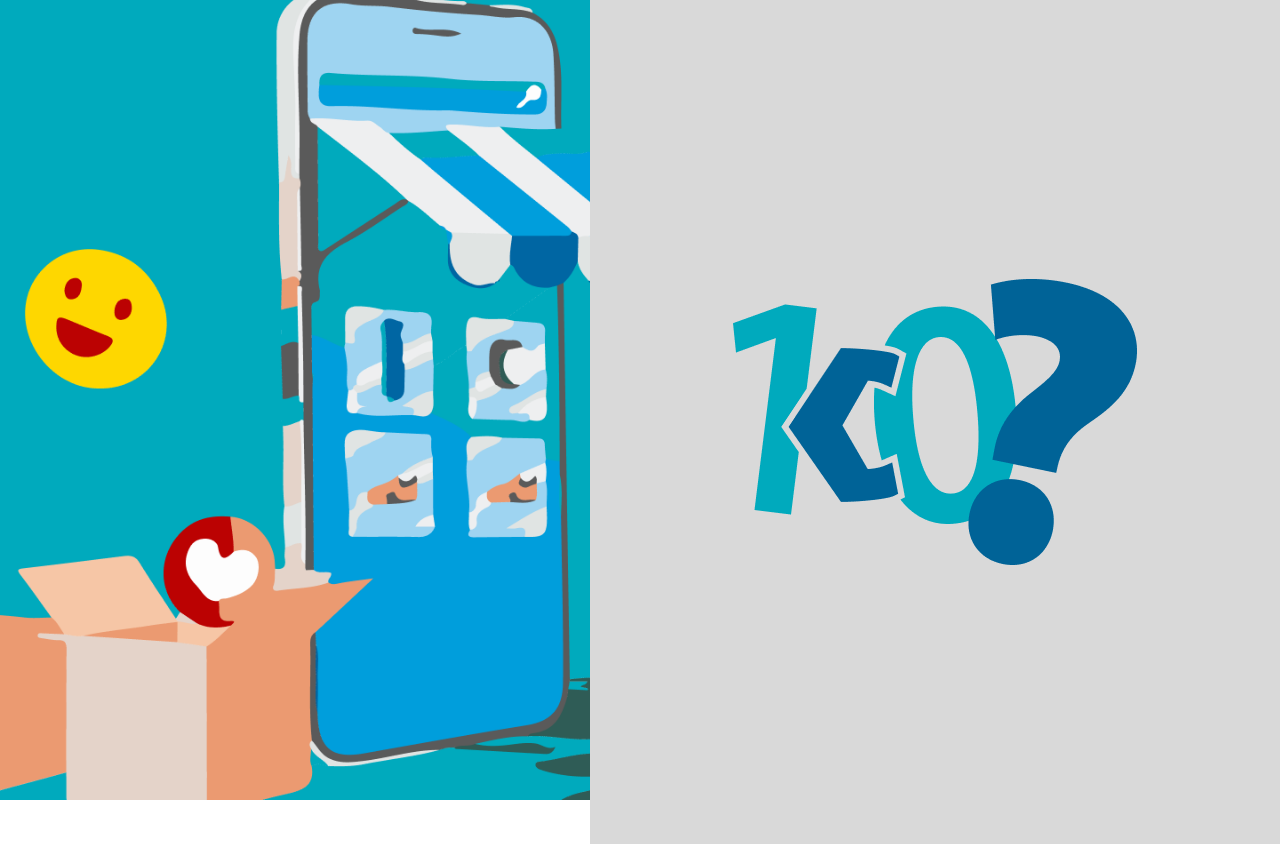
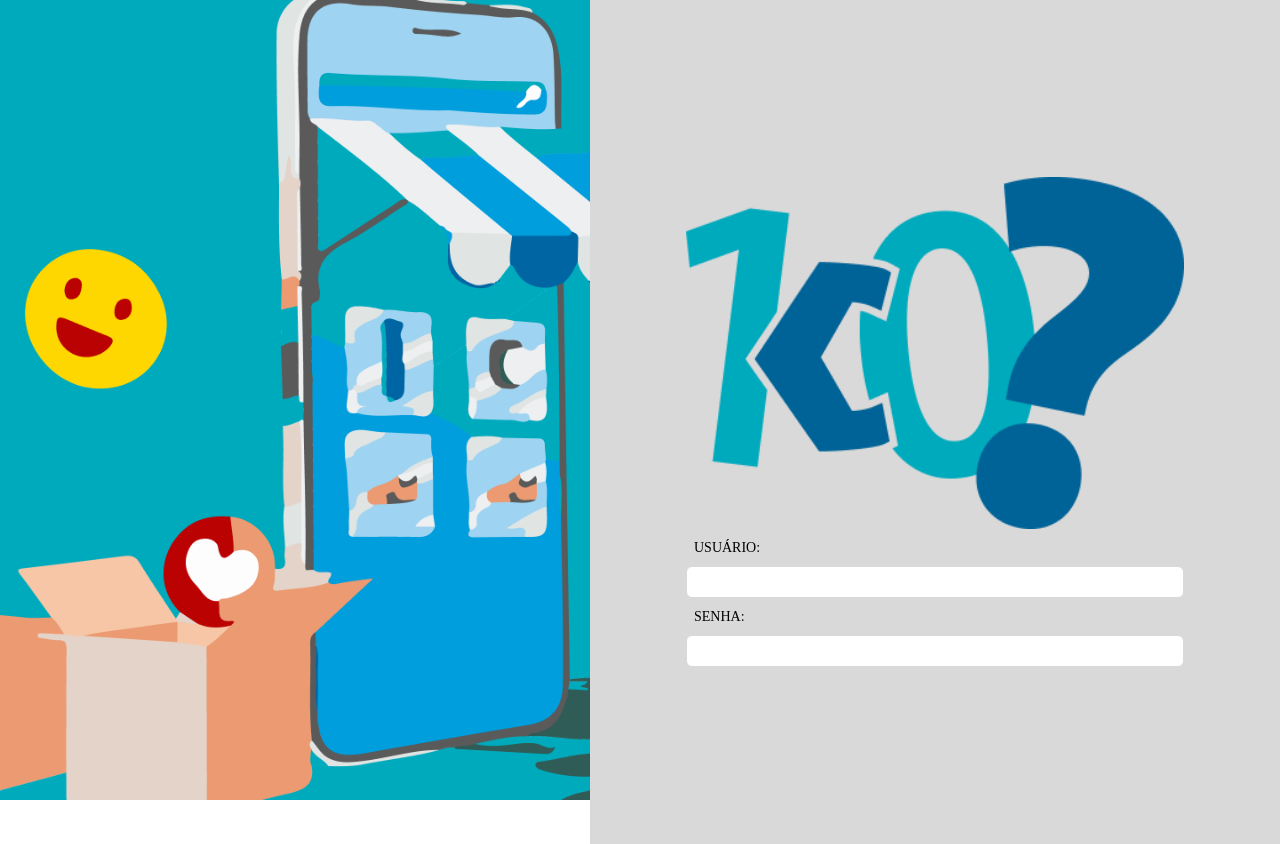
Before and after one commit to MonicaAlcantaraBrandao/error.vendas-online-web, a React (Vite) app: page /login in a window 1280 px wide. Built offline with nearby package versions, Linux system fonts and the light colour scheme.

Commit message:
create first global component

```diff
--- a/src/modules/login/screens/LoginScreen.tsx
+++ b/src/modules/login/screens/LoginScreen.tsx
@@ -1,3 +1,4 @@
+import Input from "../../../shared/inputs/input/input";
 import { BackgroundImage, ContainerLogin, ContainerLoginScreen, LimitedContainer, LogoImage } from "../styles/loginScreen.styles";
 
 const LoginScreen = () => {
@@ -7,6 +8,8 @@ const LoginScreen = () => {
         <ContainerLogin>
             <LimitedContainer>
             <LogoImage src="./logo.png"/>
+            <Input title="USUÁRIO:"/>
+            <Input title="SENHA:"/>
             </LimitedContainer>
         </ContainerLogin>
     </ContainerLoginScreen>
--- a/src/modules/login/styles/loginScreen.styles.ts
+++ b/src/modules/login/styles/loginScreen.styles.ts
@@ -35,4 +35,5 @@ export const LimitedContainer = styled.div`
     max-width: 498px;
     display: flex;
     justify-content: center;
+    flex-direction: column;
 `
--- /dev/null
+++ b/src/shared/inputs/input/input.styles.ts
@@ -0,0 +1,16 @@
+import styled from "styled-components";
+
+export const BoxInput = styled.div`
+
+`
+
+export const TitleInput = styled.h3`
+    font-family: Poppins;
+    font-size: 14px;
+    font-weight: 500;
+    line-height: 21px;
+    letter-spacing: 0em;
+    text-align: left;
+    margin: 8px;
+
+`
--- /dev/null
+++ b/src/shared/inputs/input/input.tsx
@@ -0,0 +1,20 @@
+import { Input as InputAntd, InputProps as InputPropsAntd } from "antd";
+
+import { BoxInput, TitleInput } from "./input.styles";
+
+interface InputProps extends InputPropsAntd {
+    title?: string;
+}
+
+const Input = ({ title, ...props }: InputProps) => {
+    return (
+    <BoxInput>
+       {title && (
+        <TitleInput>{title}</TitleInput>
+       )}
+        <InputAntd {...props}/>
+    </BoxInput>
+    );
+};
+
+export default Input;
```
